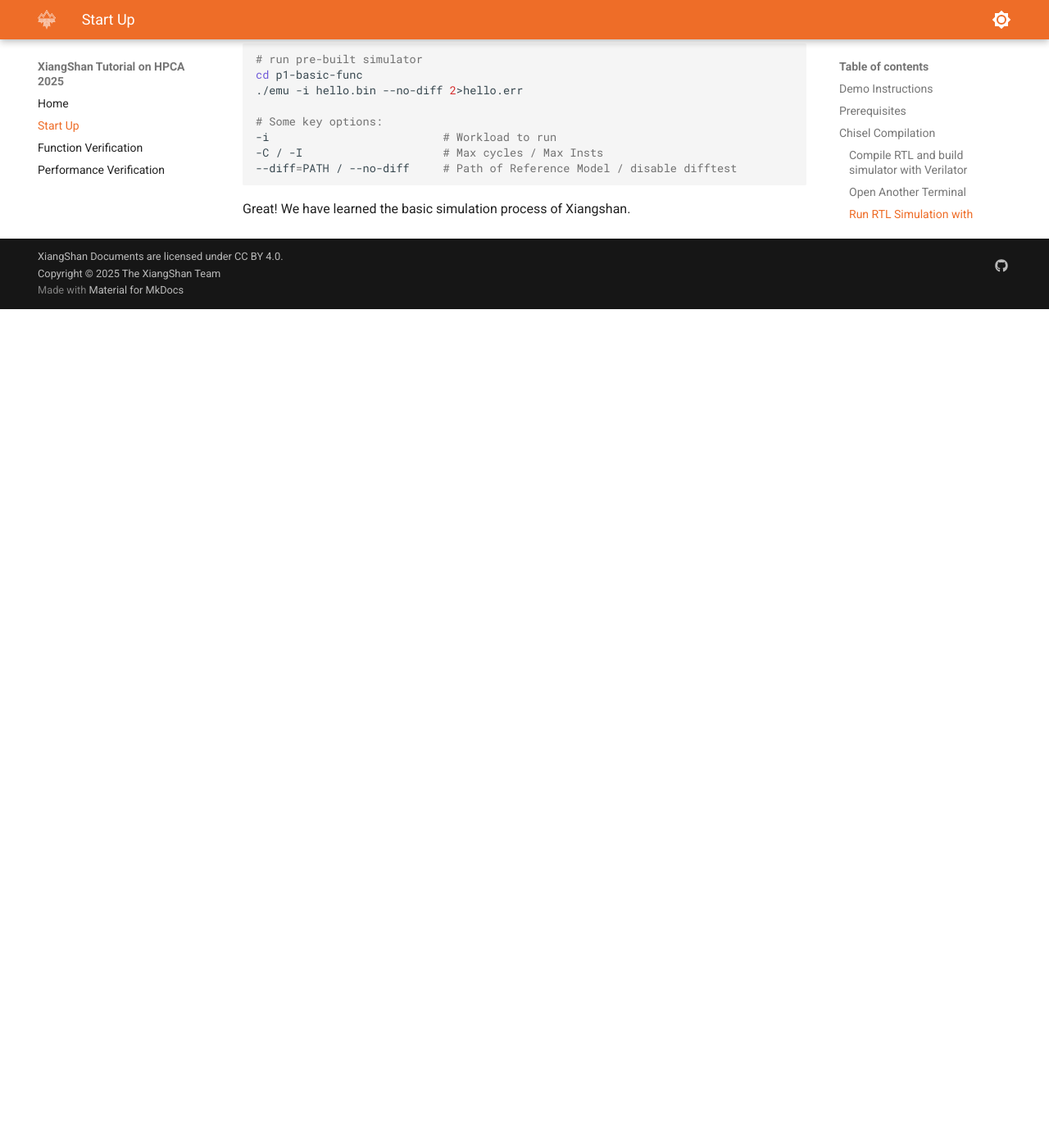
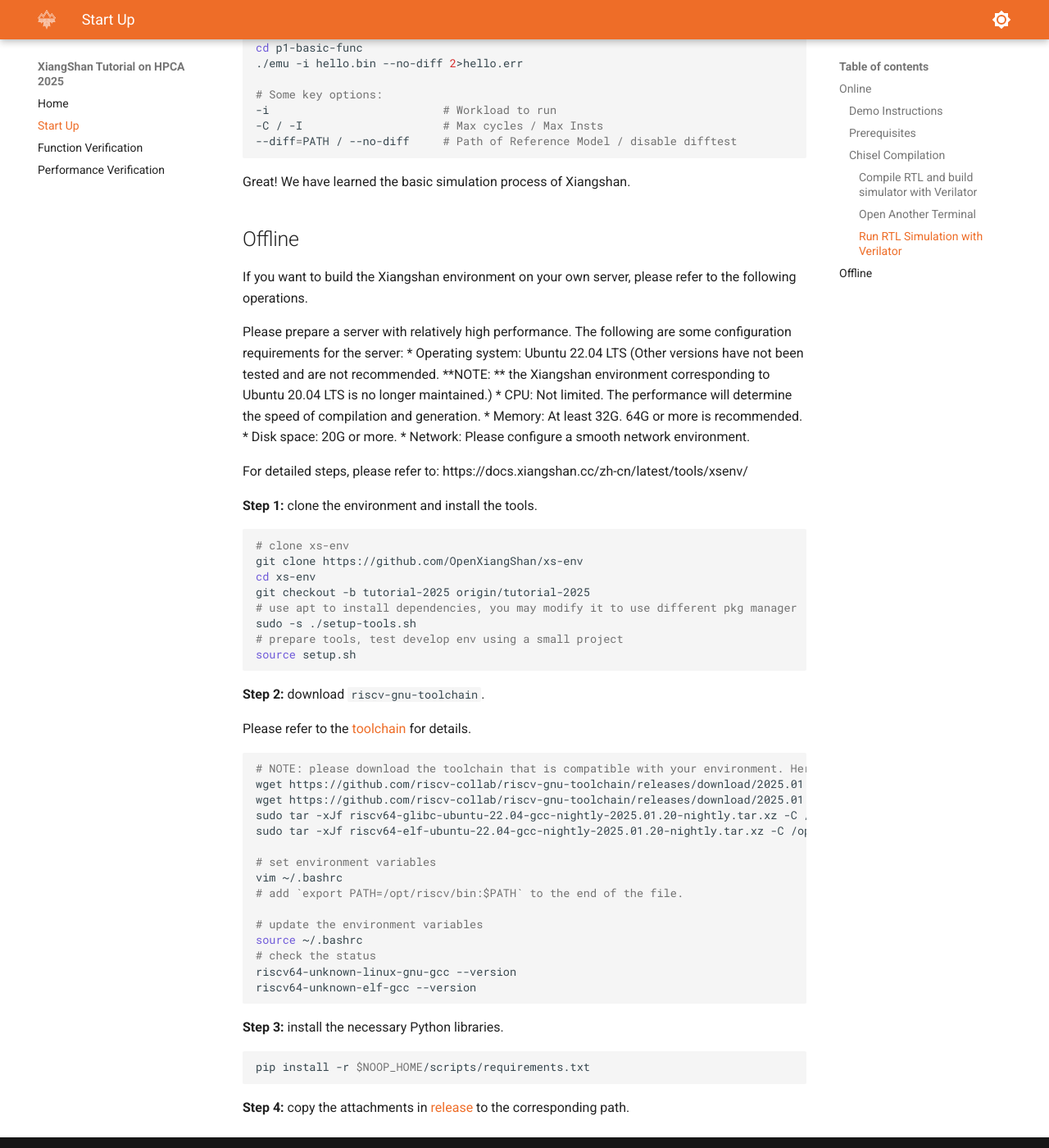
Before and after one commit to OpenXiangShan/tutorial, an MkDocs documentation site: the page built from docs/StartUp.md, in a window 1280 px wide and 1400 px high, scrolled down 2335 px. Shown: the whole window at 82% size. Built offline with MkDocs 1.6.1 and Material for MkDocs 9.7.7, drawn with Linux system fonts in a browser that asks for light colours; before the commit the page ends 2712 px from its top, so only the background shows below that.

Commit message:
docs: add offline startup

````diff
--- a/docs/StartUp.md
+++ b/docs/StartUp.md
@@ -1,8 +1,10 @@
 # Start Up
+
+## Online
 
 In this tutorial, we will provide access to cloud servers, prepare the XiangShan development environment for you, and go through the development workflows incluing simulation, function verification and performance verification. All you need is a computer with an Internet connection and `ssh` tools to do this!
 
-## Demo Instructions
+### Demo Instructions
 
 Shell commands are presented in boxes.
 
@@ -18,7 +20,7 @@ Description and notes are presented in boxes with prefix `#`.
 # Next, let's start the demo session！
 ```
 
-## Prerequisites
+### Prerequisites
 
 Login to the provided cloud server.
 
@@ -72,9 +74,9 @@ tree –d –L 1
 cd XiangShan
 ```
 
-## Chisel Compilation
+### Chisel Compilation
 
-### Compile RTL and build simulator with Verilator
+#### Compile RTL and build simulator with Verilator
 
 Compilation might take ~20 mins.
 
@@ -90,7 +92,7 @@ make emu –j4
 # WITH_CONSTANTIN = 1	Enable Constantin feature
 ```
 
-### Open Another Terminal
+#### Open Another Terminal
 
 ```shell
 # login to the cloud server again
@@ -104,7 +106,7 @@ cd ~/<YOUR_NAME> && source env.sh
 cd tutorial
 ```
 
-### Run RTL Simulation with Verilator
+#### Run RTL Simulation with Verilator
 
 After building, we can run the simulator.
 
@@ -120,3 +122,59 @@ cd p1-basic-func
 ```
 
 Great! We have learned the basic simulation process of Xiangshan.
+
+
+## Offline
+
+If you want to build the Xiangshan environment on your own server, please refer to the following operations.
+
+Please prepare a server with relatively high performance. The following are some configuration requirements for the server:
+* Operating system: Ubuntu 22.04 LTS (Other versions have not been tested and are not recommended. **NOTE: ** the Xiangshan environment corresponding to Ubuntu 20.04 LTS is no longer maintained.)
+* CPU: Not limited. The performance will determine the speed of compilation and generation.
+* Memory: At least 32G. 64G or more is recommended.
+* Disk space: 20G or more.
+* Network: Please configure a smooth network environment.
+
+For detailed steps, please refer to: https://docs.xiangshan.cc/zh-cn/latest/tools/xsenv/
+
+**Step 1:** clone the environment and install the tools.
+
+```bash
+# clone xs-env
+git clone https://github.com/OpenXiangShan/xs-env
+cd xs-env
+git checkout -b tutorial-2025 origin/tutorial-2025
+# use apt to install dependencies, you may modify it to use different pkg manager
+sudo -s ./setup-tools.sh
+# prepare tools, test develop env using a small project
+source setup.sh
+```
+
+**Step 2:** download `riscv-gnu-toolchain`.
+
+Please refer to the [toolchain](https://docs.xiangshan.cc/zh-cn/latest/workloads/toolchain/) for details.
+
+```bash
+# NOTE: please download the toolchain that is compatible with your environment. Here, I use Ubuntu 22.04.
+wget https://github.com/riscv-collab/riscv-gnu-toolchain/releases/download/2025.01.20/riscv64-glibc-ubuntu-22.04-gcc-nightly-2025.01.20-nightly.tar.xz
+wget https://github.com/riscv-collab/riscv-gnu-toolchain/releases/download/2025.01.20/riscv64-glibc-ubuntu-22.04-gcc-nightly-2025.01.20-nightly.tar.xz
+sudo tar -xJf riscv64-glibc-ubuntu-22.04-gcc-nightly-2025.01.20-nightly.tar.xz -C /opt
+sudo tar -xJf riscv64-elf-ubuntu-22.04-gcc-nightly-2025.01.20-nightly.tar.xz -C /opt
+
+# set environment variables
+vim ~/.bashrc
+# add `export PATH=/opt/riscv/bin:$PATH` to the end of the file.
+
+# update the environment variables
+source ~/.bashrc
+# check the status
+riscv64-unknown-linux-gnu-gcc --version
+riscv64-unknown-elf-gcc --version
+```
+
+**Step 3:** install the necessary Python libraries.
+```bash
+pip install -r $NOOP_HOME/scripts/requirements.txt
+```
+
+**Step 4:** copy the attachments in [release](https://github.com/OpenXiangShan/xs-env/releases) to the corresponding path.
````
